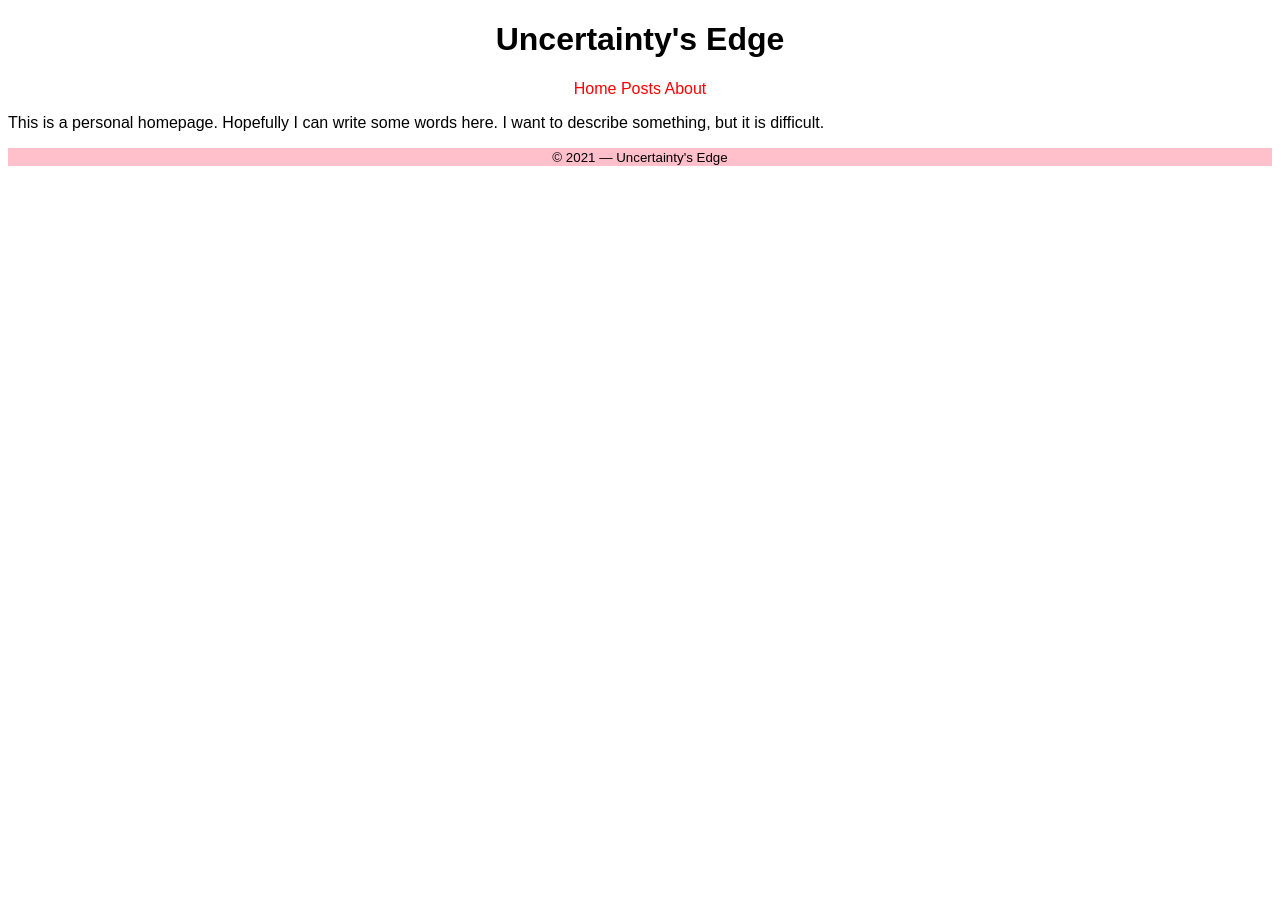
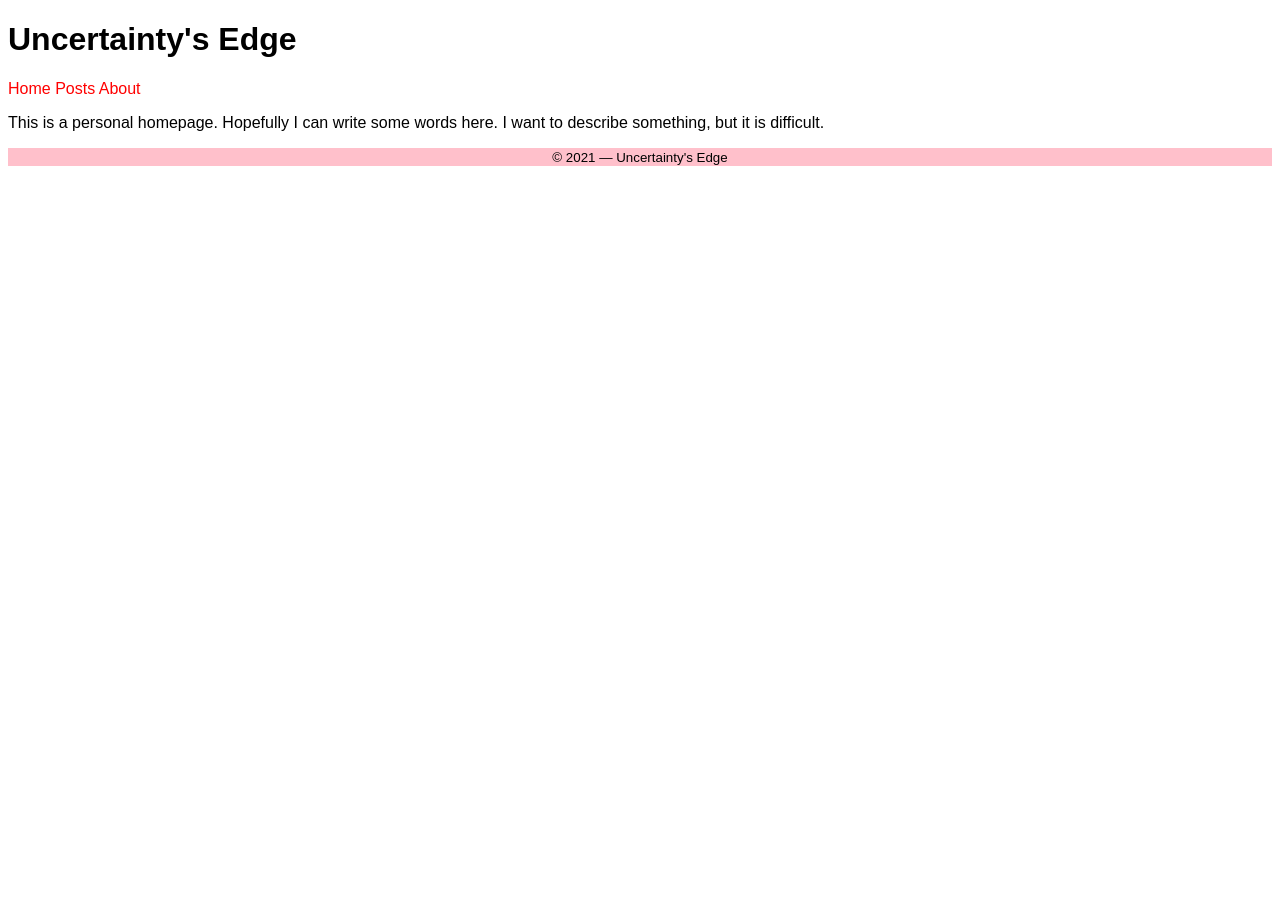
Before and after one commit to uncertaintysedge/uncertaintysedge.github.io, a Jekyll site: the page built from index.md, in a window 1280 px wide. Built offline with Jekyll 4.4.1, drawn with Linux system fonts in a browser that asks for light colours.

Commit message:
foot heade style quick

```diff
--- a/_includes/header.html
+++ b/_includes/header.html
@@ -1,13 +1,6 @@
 <!DOCTYPE html>
 <html>
-<head>
-	<style type="text/css" media="screen">
-		header {
-			text-align: center;
-			background-color: pinkP;
-		}
-	</style>
-</head>
+<head></head>
 <body>
 
 	<header id="header" class="header">
```
